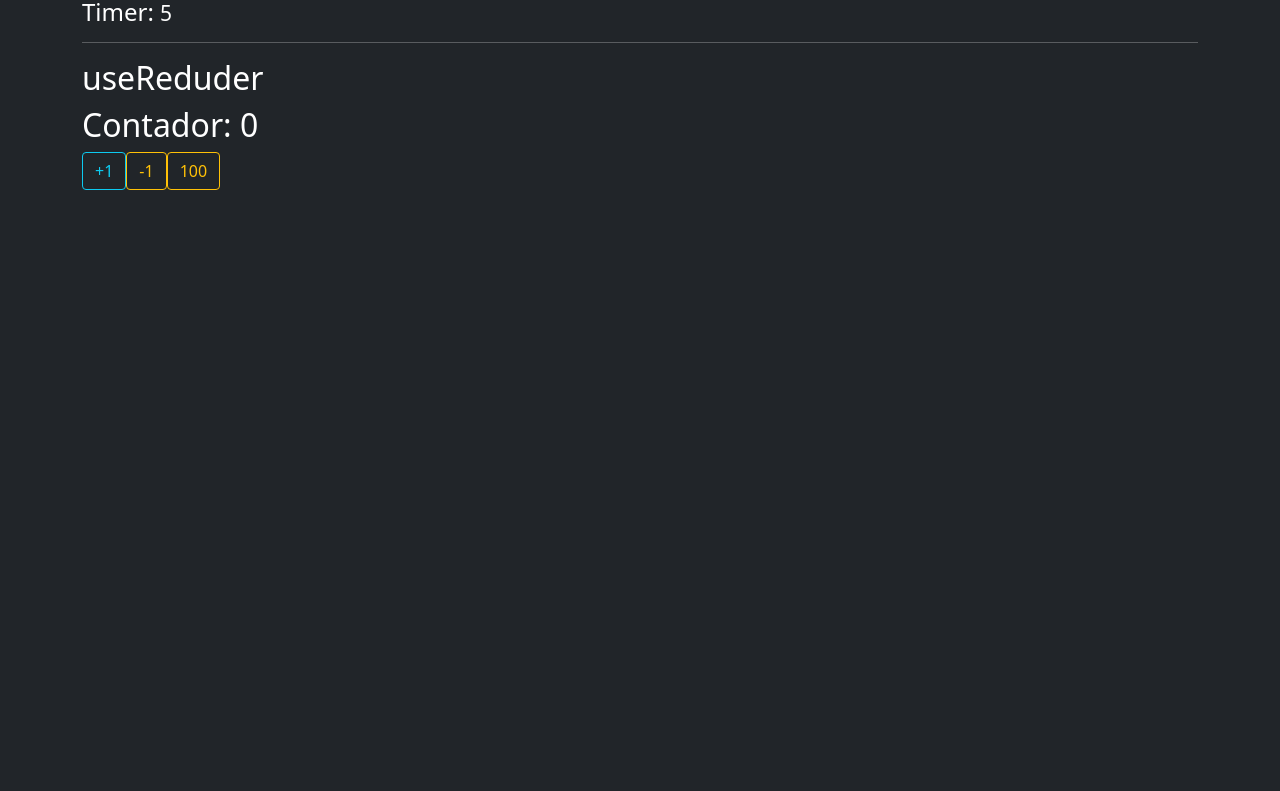
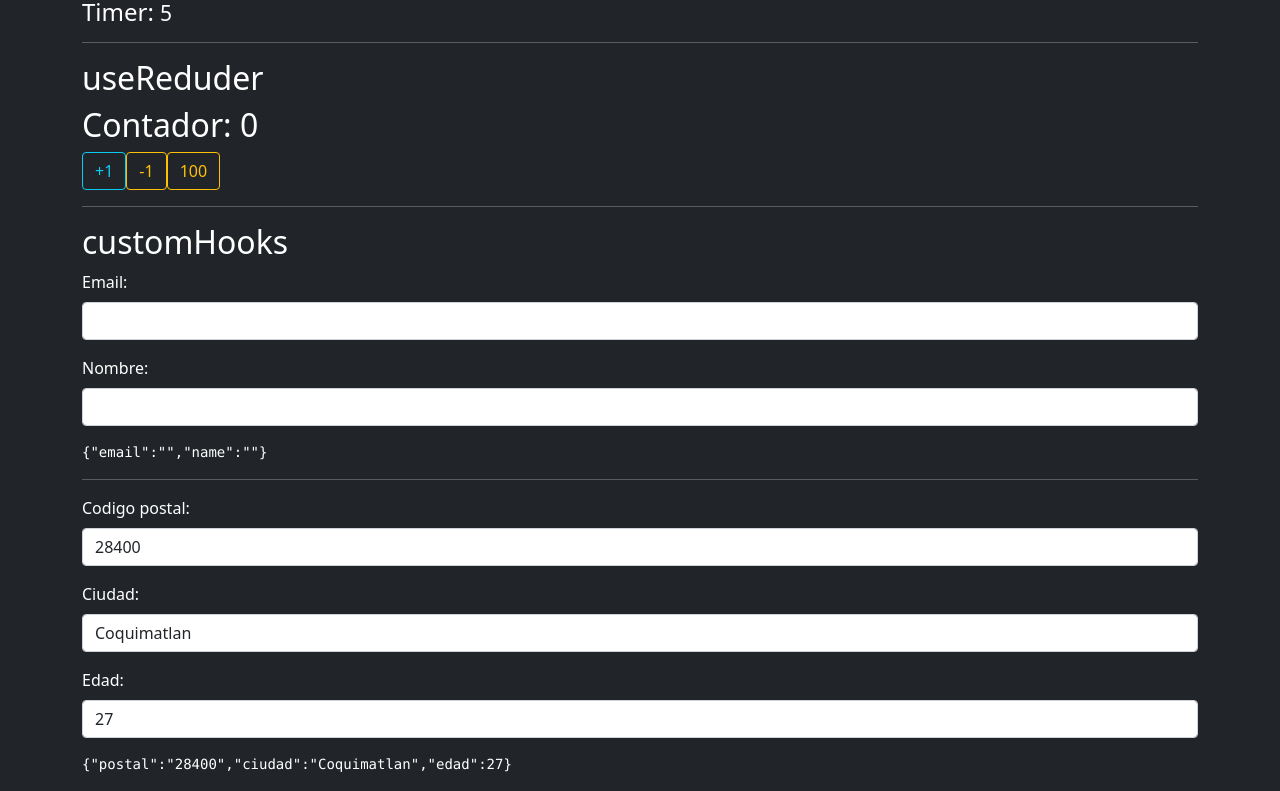
Before and after one commit to toledodavid/react-TypeScript-examples, a React (Create React App) app: page / in a window 1280 px wide. Shown: the part 493-1284 px from the top of the page. Before the commit the page ends 800 px from the top, so only its background shows below. Built offline with nearby package versions, Linux system fonts and the light colour scheme.

Commit message:
create-Formulario-and-Formulario2-components-and-create-useForm-customHook

```diff
--- a/src/App.tsx
+++ b/src/App.tsx
@@ -3,6 +3,8 @@
 
 import TimerPadre from './components/TimerPadre';
 import ContadorReducer from './components/ContadorReducer';
+import Formulario from './components/Formulario';
+import Formulario2 from './components/Formulario2';
 
 
 function App() {
@@ -25,6 +27,13 @@
       <h2>useReduder</h2>
       <ContadorReducer/>
 
+      <hr/>
+
+      <h2>customHooks</h2>
+      <Formulario />
+      <hr/>
+      <Formulario2 />
+
     </>
   );
 }
--- /dev/null
+++ b/src/components/Formulario.tsx
@@ -0,0 +1,38 @@
+import { ChangeEvent, useState } from 'react';
+
+
+const Formulario = () => {
+
+  const [formulario, setFormulario] = useState({
+    email: '',
+    name: ''
+  });
+
+  const handleInputChange = ({target}: ChangeEvent<HTMLInputElement>) => {
+    const {name, value} = target;
+
+    setFormulario({
+      ...formulario,
+      [name]: value
+    });
+  }
+
+  return(
+    <form autoComplete="off">
+      <div className="mb-3">
+        <label className="form-label">Email:</label>
+        <input type="email" className="form-control" name="email" onChange={handleInputChange}/>
+      </div>
+
+      <div className="mb-3">
+        <label className="form-label">Nombre:</label>
+        <input type="text" className="form-control" name="nombre" onChange={handleInputChange}/>
+      </div>
+
+      <pre>{JSON.stringify(formulario)}</pre>
+    </form>
+  );
+}
+
+
+export default Formulario;
--- /dev/null
+++ b/src/components/Formulario2.tsx
@@ -0,0 +1,55 @@
+import { useForm } from '../hooks/useForm';
+
+
+interface FormData {
+  postal: string;
+  ciudad: string;
+  edad: number;
+}
+
+
+const Formulario2 = () => {
+
+  const {formulario, handleInputChange} = useForm<FormData>({
+    postal: '28400',
+    ciudad: 'Coquimatlan',
+    edad: 27
+  });
+
+  const {postal, ciudad, edad} = formulario;
+
+  return(
+    <form autoComplete="off">
+      <div className="mb-3">
+        <label className="form-label">Codigo postal:</label>
+        <input type="text"
+              className="form-control"
+              name="postal"
+              value={postal}
+              onChange={handleInputChange}/>
+      </div>
+
+      <div className="mb-3">
+        <label className="form-label">Ciudad:</label>
+        <input type="text"
+              className="form-control"
+              name="ciudad"
+              value={ciudad}
+              onChange={handleInputChange}/>
+      </div>
+
+      <div className="mb-3">
+        <label className="form-label">Edad:</label>
+        <input type="number"
+              className="form-control"
+              name="edad"
+              value={edad}
+              onChange={handleInputChange}/>
+      </div>
+
+      <pre>{JSON.stringify(formulario)}</pre>
+    </form>
+  );
+}
+
+export default Formulario2;
--- /dev/null
+++ b/src/hooks/useForm.tsx
@@ -0,0 +1,22 @@
+import { ChangeEvent, useState } from 'react';
+
+
+//export function useForm<T>(initialState: T) {
+export const useForm = <T extends Object>(initialState: T) => {
+
+  const [formulario, setFormulario] = useState(initialState);
+
+  const handleInputChange = ({target}: ChangeEvent<HTMLInputElement>) => {
+    const {name, value} = target;
+
+    setFormulario({
+      ...formulario,
+      [name]: value
+    });
+  }
+
+  return {
+    formulario,
+    handleInputChange
+  }
+}
```
